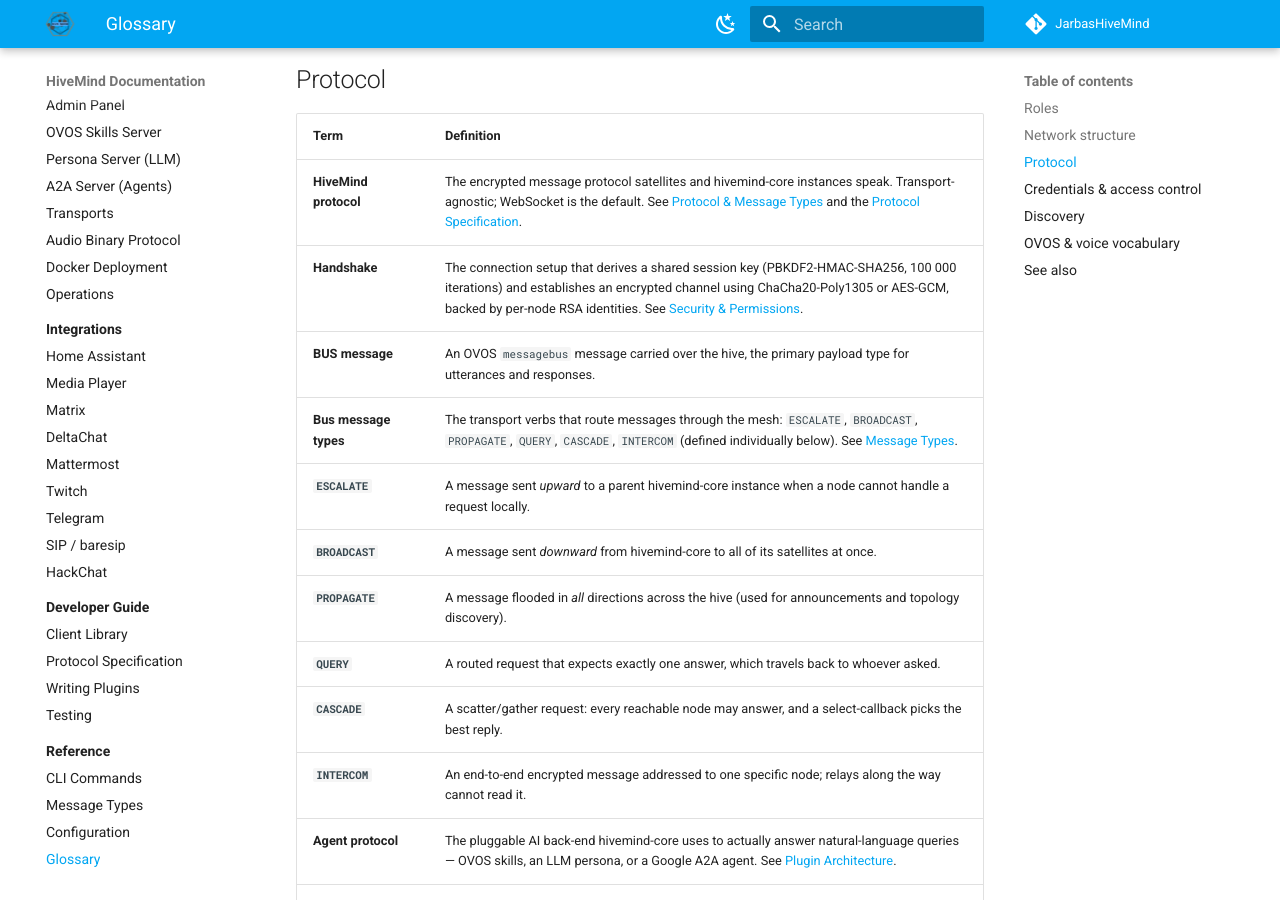
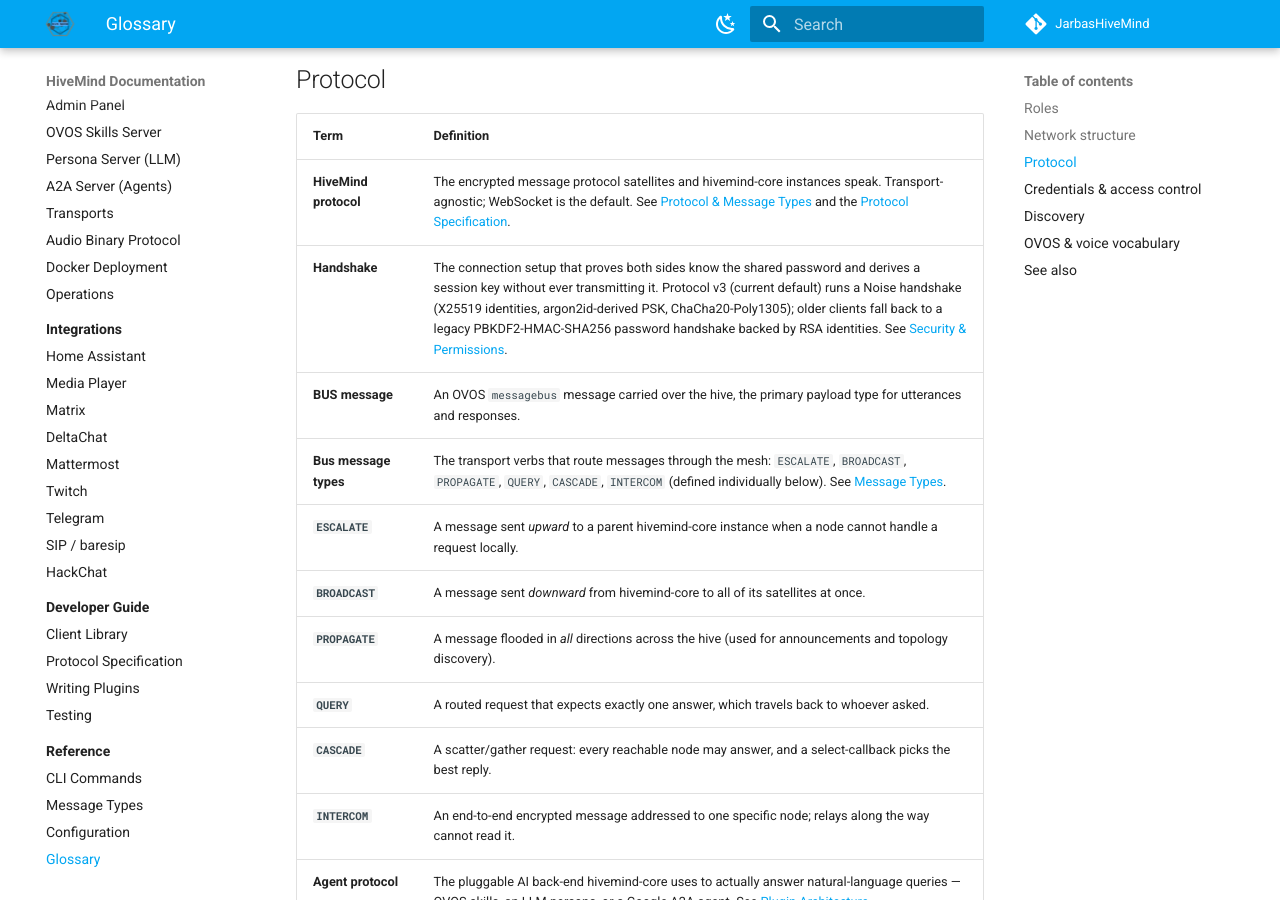
Before and after one commit to JarbasHiveMind/HiveMind-community-docs, an MkDocs documentation site: the page built from docs/reference/glossary.md, in a window 1280 px wide and 900 px high, scrolled down 1649 px. Built offline with MkDocs 1.6.1 and Material for MkDocs 9.7.7, drawn with Linux system fonts in a browser that asks for light colours.

Commit message:
fix: glossary Handshake entry described only the legacy mechanism
Presented PBKDF2/RSA as THE handshake with no mention that protocol
v3 (current default) uses Noise/X25519/argon2id instead, and that
PBKDF2/RSA is the legacy v0-v2 fallback. Every other page on this
topic (security.md, index.md, microcontrollers.md, webspeech.md)
already leads with Noise as current.

Co-Authored-By: Claude Fable 5 <noreply@anthropic.com>

```diff
--- a/docs/reference/glossary.md
+++ b/docs/reference/glossary.md
@@ -40,7 +40,7 @@
 | Term | Definition |
 |---|---|
 | **HiveMind protocol** | The encrypted message protocol satellites and hivemind-core instances speak. Transport-agnostic; WebSocket is the default. See [Protocol & Message Types](../concepts/protocol.md) and the [Protocol Specification](../developers/protocol-spec.md). |
-| **Handshake** | The connection setup that derives a shared session key (PBKDF2-HMAC-SHA256, 100 000 iterations) and establishes an encrypted channel using ChaCha20-Poly1305 or AES-GCM, backed by per-node RSA identities. See [Security & Permissions](../concepts/security.md). |
+| **Handshake** | The connection setup that proves both sides know the shared password and derives a session key without ever transmitting it. Protocol v3 (current default) runs a Noise handshake (X25519 identities, argon2id-derived PSK, ChaCha20-Poly1305); older clients fall back to a legacy PBKDF2-HMAC-SHA256 password handshake backed by RSA identities. See [Security & Permissions](../concepts/security.md). |
 | <span id="bus-message"></span>**BUS message** | An OVOS `messagebus` message carried over the hive, the primary payload type for utterances and responses. |
 | **Bus message types** | The transport verbs that route messages through the mesh: `ESCALATE`, `BROADCAST`, `PROPAGATE`, `QUERY`, `CASCADE`, `INTERCOM` (defined individually below). See [Message Types](message-types.md). |
 | **`ESCALATE`** | A message sent *upward* to a parent hivemind-core instance when a node cannot handle a request locally. |
```
